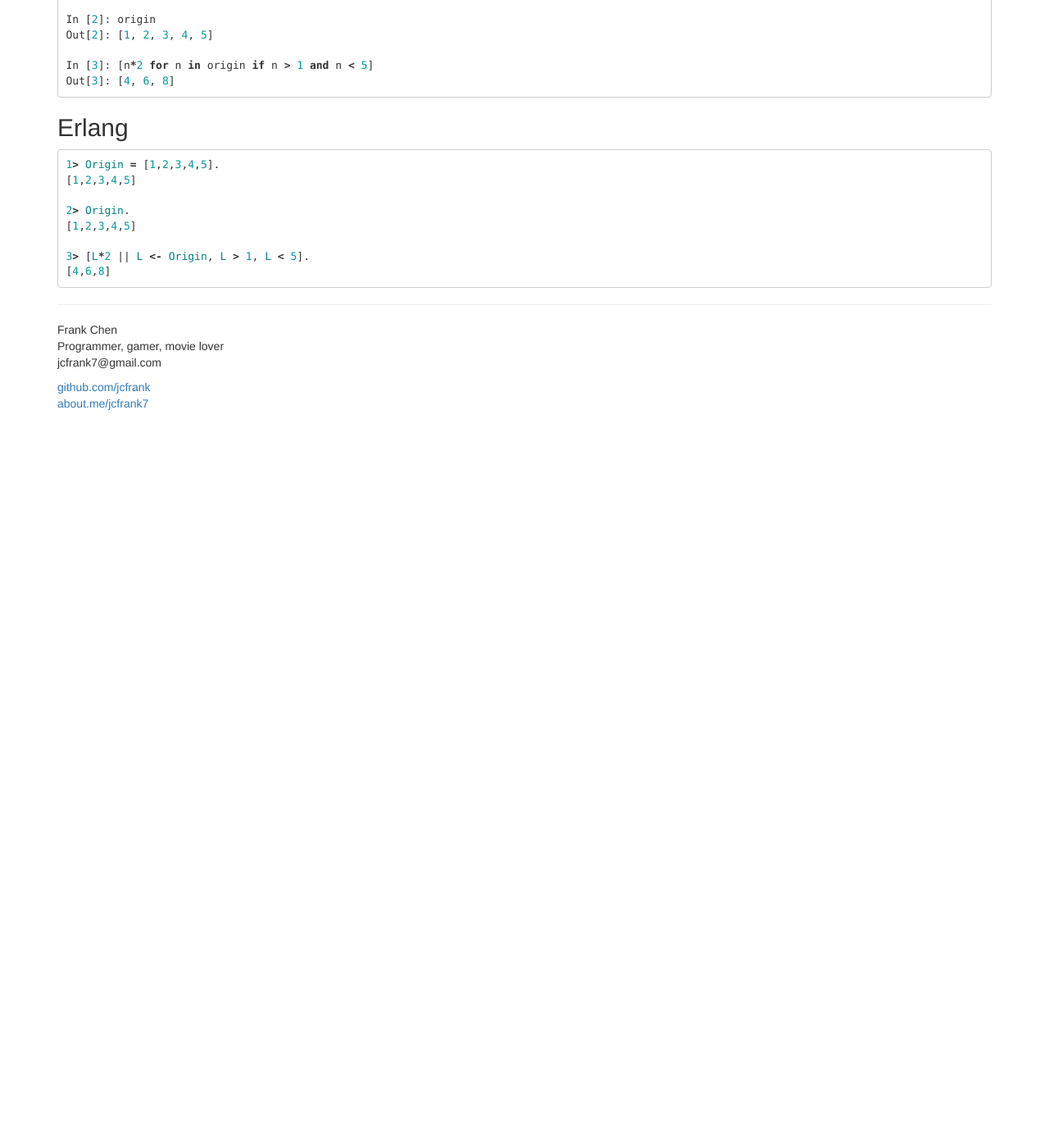
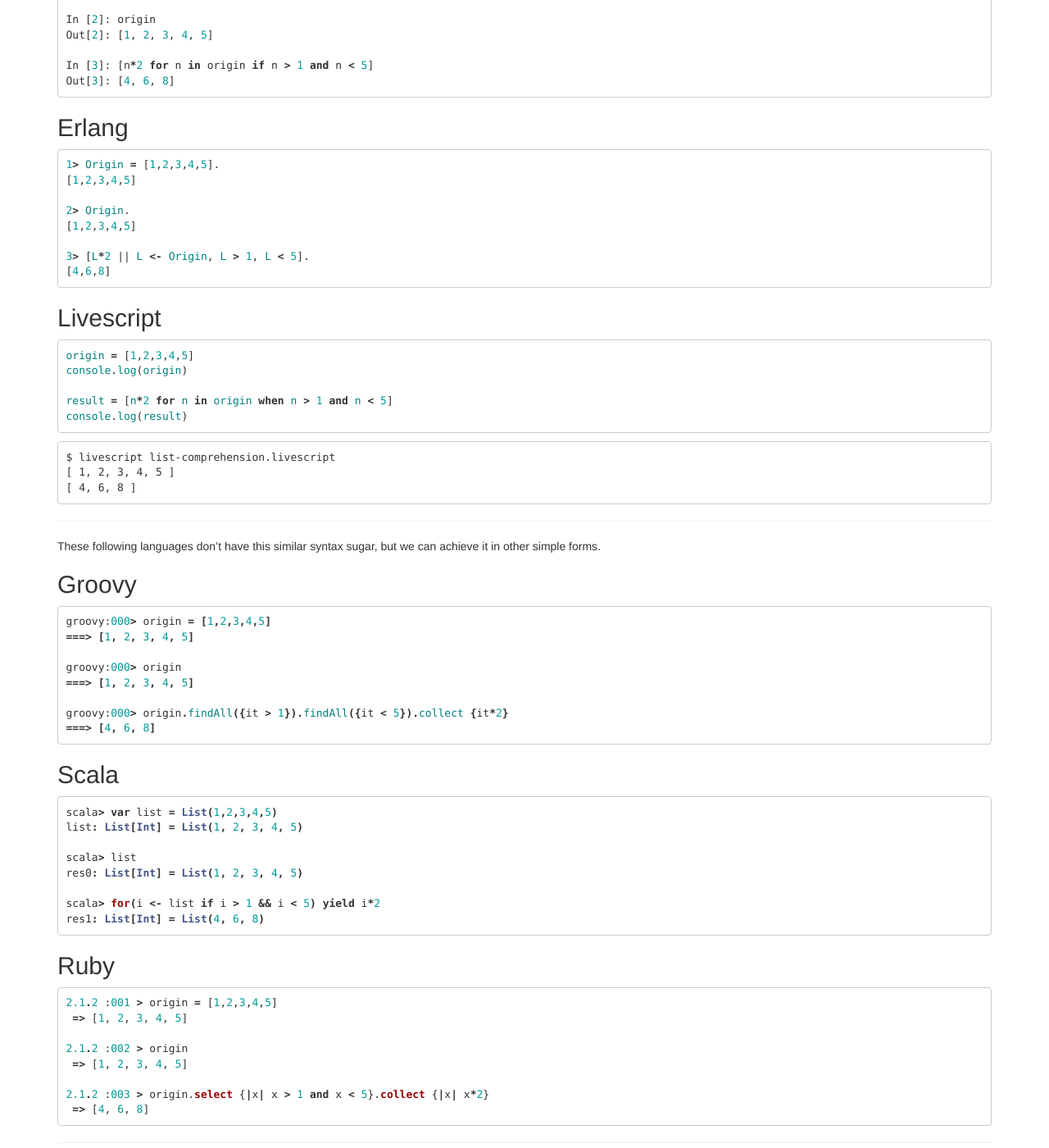
Before and after one commit to jcfrank/jcfrank.github.io, a Jekyll site: the page built from _posts/2014-12-25-list-comprehension.markdown, in a window 1280 px wide and 1400 px high, scrolled down 351 px. Shown: the whole window at 82% size. Built offline with Jekyll 4.4.1, drawn with Linux system fonts in a browser that asks for light colours; Markdown is read by kramdown in place of the engine named in the settings; before the commit the page ends 900 px from its top, so only the background shows below that.

Commit message:
Add some other languages.

````diff
--- a/_posts/2014-12-25-list-comprehension.markdown
+++ b/_posts/2014-12-25-list-comprehension.markdown
@@ -35,3 +35,59 @@
 3> [L*2 || L <- Origin, L > 1, L < 5].
 [4,6,8]
 ```
+
+Livescript
+----------
+```livescript
+origin = [1,2,3,4,5]
+console.log(origin)
+
+result = [n*2 for n in origin when n > 1 and n < 5]
+console.log(result)
+```
+```
+$ livescript list-comprehension.livescript
+[ 1, 2, 3, 4, 5 ]
+[ 4, 6, 8 ]
+```
+- - -
+These following languages don't have this similar syntax sugar, but we can achieve it in other simple forms.
+
+Groovy
+------
+```groovy
+groovy:000> origin = [1,2,3,4,5]
+===> [1, 2, 3, 4, 5]
+
+groovy:000> origin
+===> [1, 2, 3, 4, 5]
+
+groovy:000> origin.findAll({it > 1}).findAll({it < 5}).collect {it*2}
+===> [4, 6, 8]
+```
+
+Scala
+-----
+```scala
+scala> var list = List(1,2,3,4,5)
+list: List[Int] = List(1, 2, 3, 4, 5)
+
+scala> list
+res0: List[Int] = List(1, 2, 3, 4, 5)
+
+scala> for(i <- list if i > 1 && i < 5) yield i*2
+res1: List[Int] = List(4, 6, 8)
+```
+
+Ruby
+----
+```ruby
+2.1.2 :001 > origin = [1,2,3,4,5]
+ => [1, 2, 3, 4, 5]
+
+2.1.2 :002 > origin
+ => [1, 2, 3, 4, 5]
+
+2.1.2 :003 > origin.select {|x| x > 1 and x < 5}.collect {|x| x*2}
+ => [4, 6, 8]
+```
````
